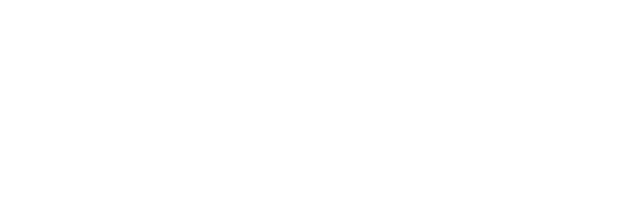
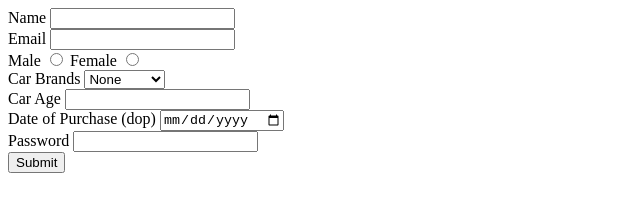
Before and after one commit to acciojob/car-insurance-form-Mausam1815, a website: page main.html in a window 1280 px wide. Shown: the whole page, without its empty margins (0-640 px from the left). Drawn offline with Linux system fonts and the light colour scheme.

Commit message:
created a submission

```diff
--- a/main.html
+++ b/main.html
@@ -8,6 +8,37 @@
 
 <body>
 	<!-- the entire body must be written by student -->
+	<form>
+		<label for="name">Name</label>
+		<input type="text" id="name" required> <br>
+
+		<label for="email">Email</label>
+		<input type="email" id="email" required>  <br>
+
+		<label>Male</label>
+		<input type="radio" id="male" name="gender" required>
+		<label>Female</label>
+		<input type="radio" id="female" name="gender" required> <br>
+
+		<label for="cars">Car Brands</label>
+		<select name="cars" id="cars">
+			<option value="">None</option>
+			<option value="BMW">BMW</option>
+			<option value="Audi">Audi</option>
+			<option value="Mercedez">Mercedez</option>
+		</select> <br>
+
+		<label for="carage">Car Age</label>
+		<input type="number" id="carage" required> <br>
+
+		<label for="dop">Date of Purchase (dop)</label>
+		<input type="date" id="dop" required> <br>
+
+		<label for="password">Password</label>
+		<input type="password" id="password" required> <br>
+
+		<button type="submit">Submit</button>
+	</form>
     <script type="text/javascript" src="./script.js">
 </script>
 
```
